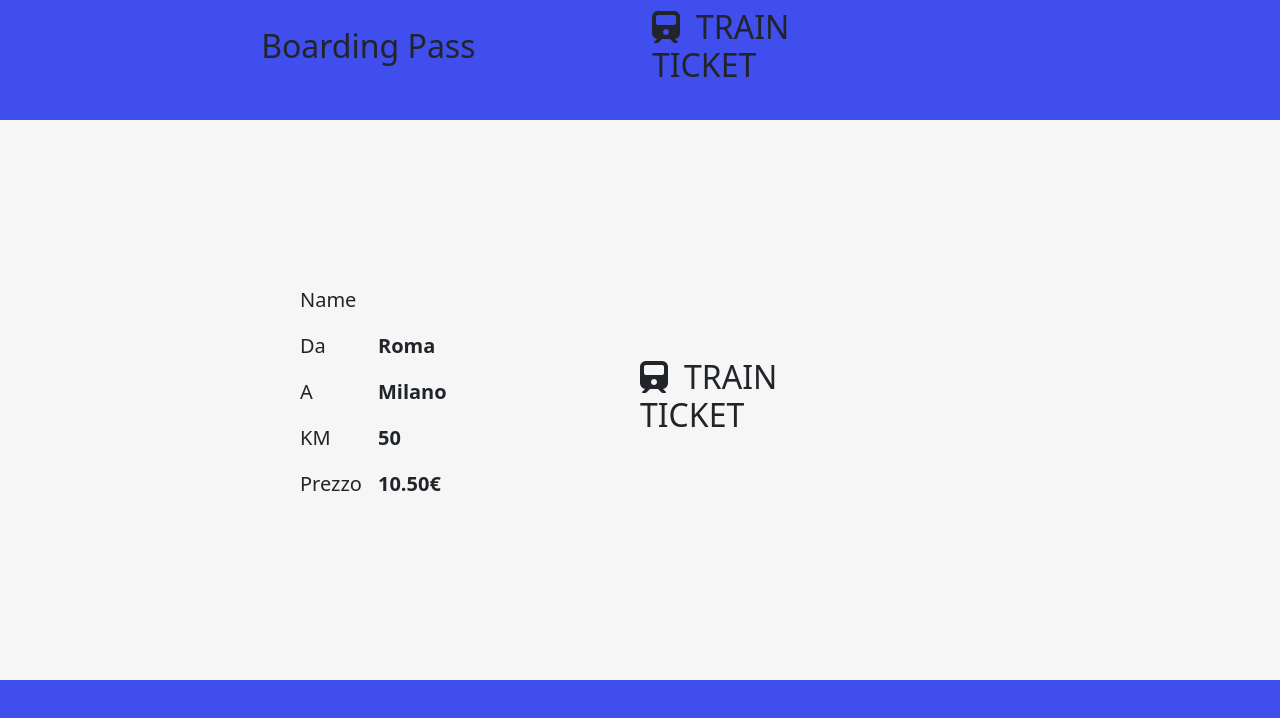
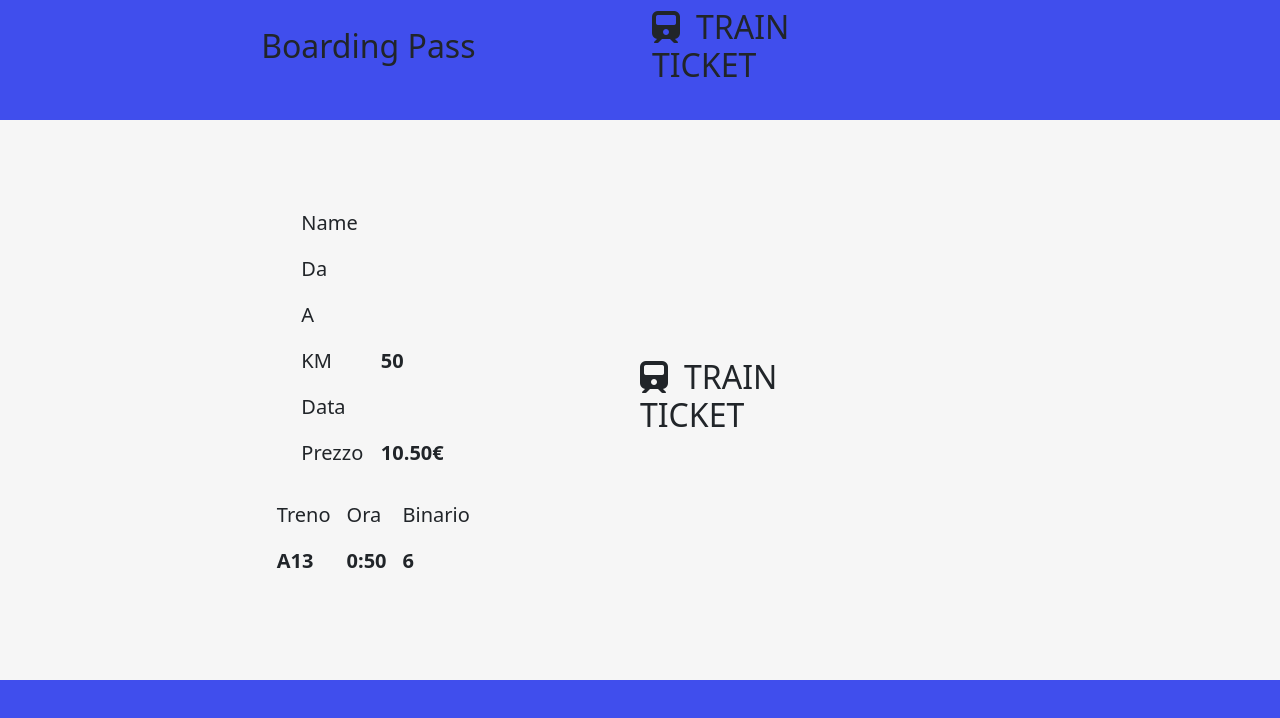
Before and after one commit to FrancescoMain/js-biglietto-treno-form, a plain HTML site: page index.html in a window 1280 px wide. Both pictures are taken after a click on the button "Genera". Shown: the part 800-1518 px from the top of the page. Drawn offline with nearby package versions, Linux system fonts and the light colour scheme.

Commit message:
All feature js boarding pass

```diff
--- a/index.html
+++ b/index.html
@@ -13,7 +13,7 @@
     <title>Biglietto del Treno</title>
 </head>
 <body>
-
+    <!-- form section  -->
     <div class="ms_container">
 
         <div class="ms_top">
@@ -43,6 +43,18 @@
                         <option value="2">Over 65</option>
                         </select>
                     </div>
+                    <div class="col-md-2">
+                        <label for="partenza" class="form-label">Da:</label>
+                        <input type="text" class="form-control" id="partenza" required>
+                    </div>
+                    <div class="col-md-2">
+                        <label for="arrivo" class="form-label">A:</label>
+                        <input type="text" class="form-control" id="arrivo" required>
+                    </div>
+                    <div class="col-md-2">
+                        <label for="data" class="form-label">Data Partenza</label>
+                        <input type="date" class="form-control" id="data" required>
+                    </div>
                 </form>
 
                 <button id="invia" class="btn btn-primary ms_btn" type="submit"><a href="#ticket">Genera</a></button>
@@ -59,7 +71,7 @@
     </div>
 
 
-
+    <!-- ticket section  -->
     <div id="ticket" class="ms_container">
 
         <div class="ms_top">
@@ -76,9 +88,11 @@
                 </div>
             </div>
         </div>
+
         <div class="ms_mid_ticket">
             <div class="col-5 offset-1">
-                <div class="ms_title_container">
+                <!-- boarding section  -->
+                <div class="ms_mid_container">
                     <!-- bs table ==> https://getbootstrap.com/docs/5.2/content/tables/  -->
                     <table class="table fs-5">
                         <tbody>
@@ -88,15 +102,19 @@
                           </tr>
                           <tr>
                             <td>Da</td>
-                            <th scope="row">Roma</th>
+                            <th scope="row" id="partenzaTicket">Roma</th>
                           </tr>
                           <tr>
                             <td>A</td>
-                            <th scope="row">Milano</th>
+                            <th scope="row" id="arrivoTicket">Milano</th>
                           </tr>
                           <tr>
                             <td>KM</td>
                             <th scope="row" id="kmTicket">50</th>
+                          </tr>
+                          <tr>
+                            <td>Data</td>
+                            <th scope="row" id="dataTicket">24/01/2023</th>
                           </tr>
                           <tr>
                             <td>Prezzo</td>
@@ -104,7 +122,22 @@
                           </tr>
 
                         </tbody>
-                      </table>
+                    </table>
+                    <table class="table fs-5">
+                        <tbody>
+                          <tr>
+                            <td>Treno</td>
+                            <td id="">Ora</th>
+                            <td id="">Binario</th>
+                          </tr>
+                          <tr>
+                            <th scope="row" id="treno">12</th>
+                            <th scope="row" id="orario">14:40</th>
+                            <th  scope="row"id="binario">2</th>
+                          </tr>
+
+                        </tbody>
+                    </table>
                 </div>
             </div>
             <div class="col-2">
--- a/js/script.js
+++ b/js/script.js
@@ -6,6 +6,9 @@ var nomeForm = document.getElementById("nome");
 var kmForm = document.getElementById("km");
 var etaForm = document.getElementById("eta")
 var reset = document.getElementById("reset")
+var partenzaForm = document.getElementById("partenza")
+var arrivoForm = document.getElementById("arrivo")
+var dataForm = document.getElementById("data")
 const tariffa = 0.21;
 
 invia.addEventListener('click',
@@ -30,6 +33,22 @@ function () {
     kmTicket.innerHTML = `${km}`
     let prezzoTicket = document.getElementById("prezzoTicket")
     prezzoTicket.innerHTML = `${prezzoBiglietto.toFixed(2)}€`
+    let partenza = partenzaForm.value
+    let partenzaTicket = document.getElementById("partenzaTicket")
+    partenzaTicket.innerHTML = `${partenza}`
+    let arrivo = arrivoForm.value
+    let arrivoTicket = document.getElementById("arrivoTicket")
+    arrivoTicket.innerHTML = `${arrivo}`
+    let data = dataForm.value
+    let dataTicket = document.getElementById("dataTicket")
+    dataTicket.innerHTML = `${data}`
+
+    document.getElementById("treno").innerHTML = "A" +
+    (Math.floor(Math.random() * 13)+1);
+    document.getElementById("binario").innerHTML =
+    Math.floor(Math.random() * 13);
+    document.getElementById("orario").innerHTML =
+    Math.floor(Math.random() * 25) + ":" + Math.floor(Math.random() * 60) ;
 
 })
 
--- a/style/style.css
+++ b/style/style.css
@@ -67,6 +67,14 @@ a:hover {
     align-items: center;
 }
 
+.ms_mid_container {
+
+    display: flex;
+    flex-direction: column;
+    align-items: center;
+    justify-content: center;
+
+}
 /* regole bs  */
 tbody, td, tfoot, th, thead, tr {
     border: 0px;
```
